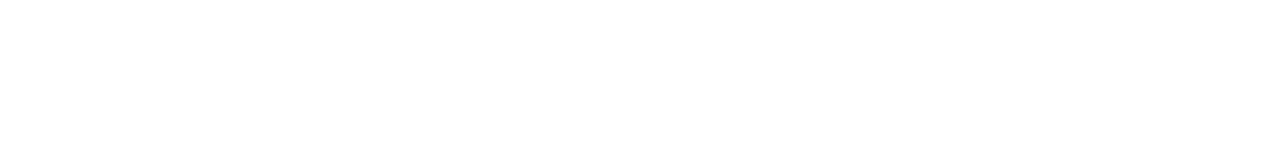
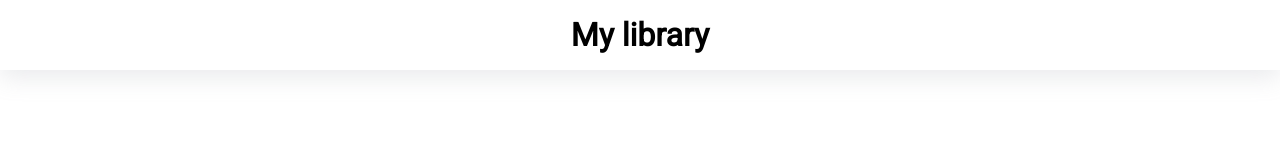
Before and after one commit to LukaB20/library, a plain HTML site: page index.html in a window 1280 px wide. Drawn offline with Linux system fonts and the light colour scheme.

Commit message:
Created header

```diff
--- a/index.html
+++ b/index.html
@@ -9,7 +9,9 @@
 </head>
 <body>
 
-
+    <header>
+        <h1>My library</h1>
+    </header>
 
     <script src="index.js"></script>
 
--- a/style.css
+++ b/style.css
@@ -4,4 +4,11 @@
     box-sizing: border-box;
     margin: 0;
     padding: 0;
+    font-family: 'Roboto', sans-serif;
 }
+
+header{
+    padding: 1rem;
+    text-align: center;
+    box-shadow: rgba(149, 157, 165, 0.2) 0px 8px 24px;
+}
```
